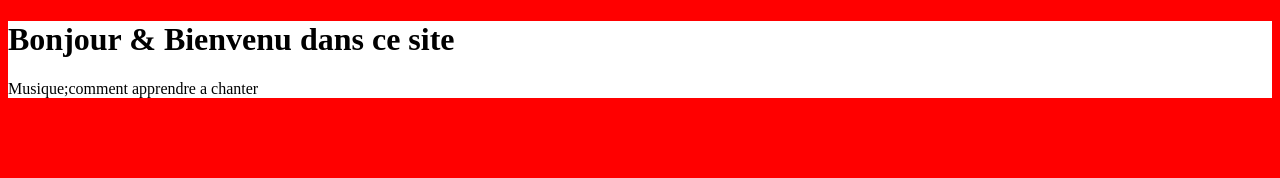
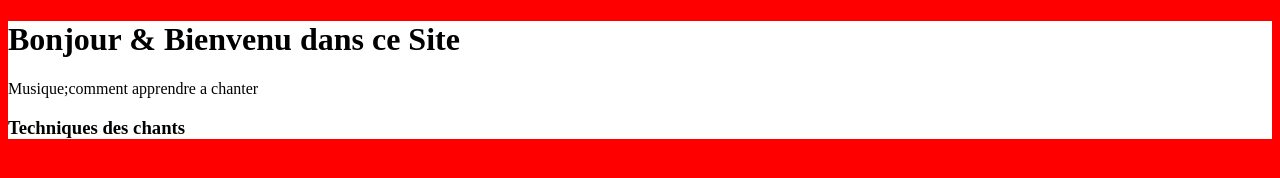
Before and after one commit to fezaexcellente/fezaexcellente, a plain HTML site: page index.html in a window 1280 px wide. Drawn offline with Linux system fonts and the light colour scheme.

Commit message:
Update index.html

```diff
--- a/index.html
+++ b/index.html
@@ -5,8 +5,9 @@
   <title>la musique;Comment apprendre a bien chanter(techniques de chant)</title></head>
   <body><div class="mapage">
           <div class="entete">
-            <h1>Bonjour & Bienvenu dans ce site</h1>
+            <h1>Bonjour & Bienvenu dans ce Site</h1>
             Musique;comment apprendre a chanter</h2>
+            <h3>Techniques des chants</h3>
 
           </div>
           <div class="corps">
```
